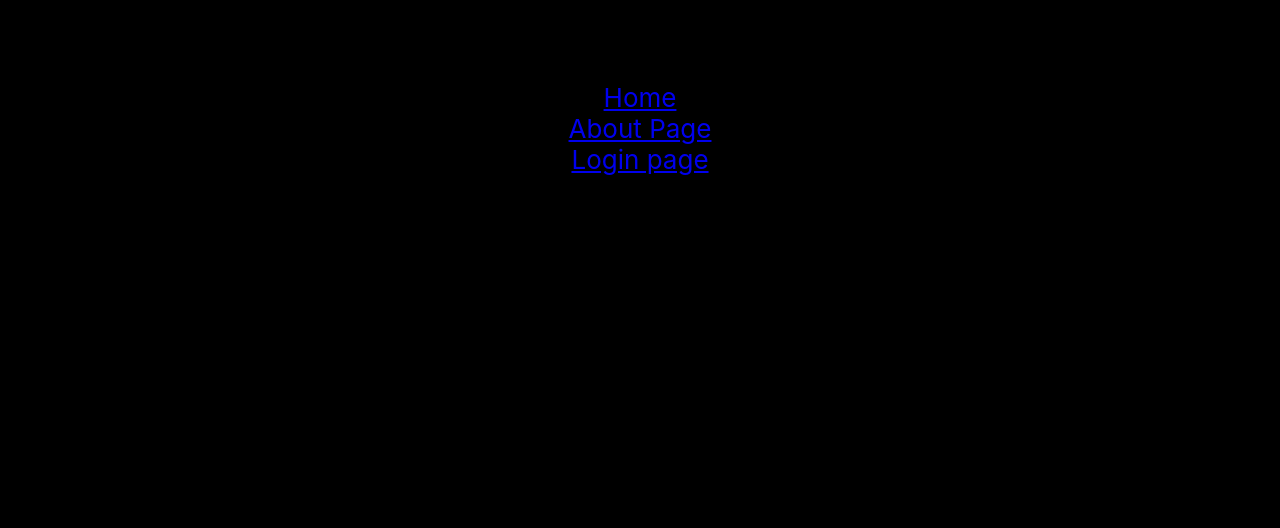
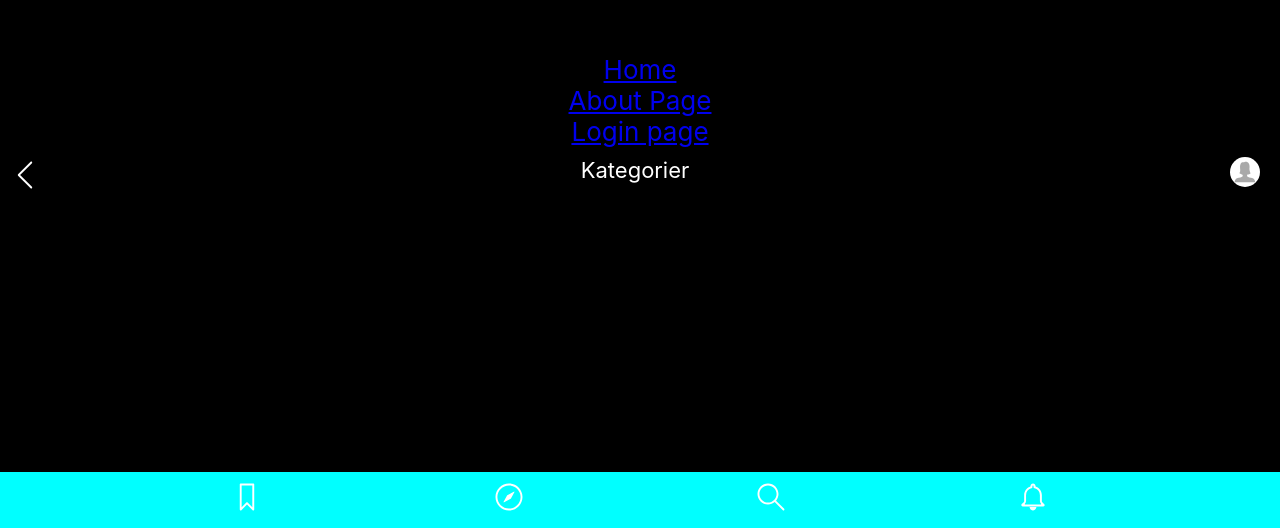
Before and after one commit to erikarvidsson/KA-project2, a React (Create React App) app: page /Categories in a window 1280 px wide. Shown: the part 272-800 px from the top of the page. Built offline with nearby package versions, Linux system fonts and the light colour scheme.

Commit message:
Add routes component in typo

```diff
--- a/src/App.js
+++ b/src/App.js
@@ -12,6 +12,9 @@ import Search from './view/search';
 import Notification from './view/notification';
 import Profile from './view/profile';
 import Konto from './view/konto';
+import Categories from './view/categories';
+import Episodes from './view/episodes';
+import Favorites from './view/favorites';
 
 window.addEventListener('load', () => {
   registerSW();
@@ -48,6 +51,9 @@ function App() {
           <Route path="/Notification" component={Notification} />
           <Route path="/Profile" component={Profile} />
           <Route path="/Konto" component={Konto} />
+          <Route path="/Categories" component={Categories} />
+          <Route path="/Episodes" component={Episodes} />
+          <Route path="/Favorites" component={Favorites} />
         </div>
 
 
--- a/src/components/typo.js
+++ b/src/components/typo.js
@@ -29,6 +29,17 @@ const H2Style = styled.h2`
   width: 90%;
 `
 
+const H3Style = styled.h3 `
+  font-size: 22px;
+  font-weight: ${props => props.fontWeight || "normal"};
+  margin-top: ${props => props.top || "12px"};
+  margin-left: 12px;
+  margin-right: 12px;
+  color: white;
+  text-align: center;
+  width: 90%;
+`
+
 const PStyle = styled.p`
   top: ${props => props.top};
   margin-left: 12px;
@@ -48,6 +59,10 @@ export const H2 = props => {
   return <H2Style {...props}>{props.text}</H2Style>
 }
 
+export const H3 = props => {
+  return <H3Style {...props}>{props.text}</H3Style>
+}
+
 export const P = props => {
   return <PStyle {...props}>{props.text}</PStyle>
 }
--- a/src/view/categories.js
+++ b/src/view/categories.js
@@ -1,11 +1,34 @@
 import React from 'react';
 import styled from 'styled-components';
 import Layout from '../components/Layout';
+import { Header, P, H2, H3 } from '../components/typo';
+import ProfileIcon from '../components/ProfileIcon';
 
-const Categories = () => {
+const DivStyled = styled.div `
+    width: 100vw;
+    height: 56px;
+    display: flex;
+    justify-content: space-between;
+    align-items: center;
+    margin: 0;
+`
+
+const BackIconStyled = styled.img `
+    height: 30px;
+    width: 30px;
+    margin-left: 10px;
+`
+
+const Categories = (props) => {
     return(
         <div>
-            <Layout />
+            <Layout>
+                <DivStyled>
+                    <BackIconStyled src='assets/icons/left-arrow.svg' onClick={() => props.history.goBack(props)}/>
+                    <H3 text='Kategorier'/>
+                    <ProfileIcon />
+                </DivStyled>
+            </Layout>
         </div>
     )
 }
--- a/src/view/library.js
+++ b/src/view/library.js
@@ -14,10 +14,10 @@ const DivStyled = styled.div`
     margin: 0;
 `
 
-const BackIcon = styled.img `
+const BackIconStyled = styled.img `
     height: 30px;
     width: 30px;
-    margin-left: 20px;
+    margin-left: 10px;
 `
 const StyledLink = styled(Link)`
     text-decoration: none;
@@ -32,7 +32,7 @@ const Library = (props) => {
     return(
         <Layout>
             < DivStyled >
-                <BackIcon src='assets/icons/left-arrow.svg' onClick={() => props.history.goBack(props)}/>
+                <BackIconStyled src='assets/icons/left-arrow.svg' onClick={() => props.history.goBack(props)}/>
                 <ProfileIcon />
             </DivStyled>
             {/* top sätter margin-top värdet */}
```
